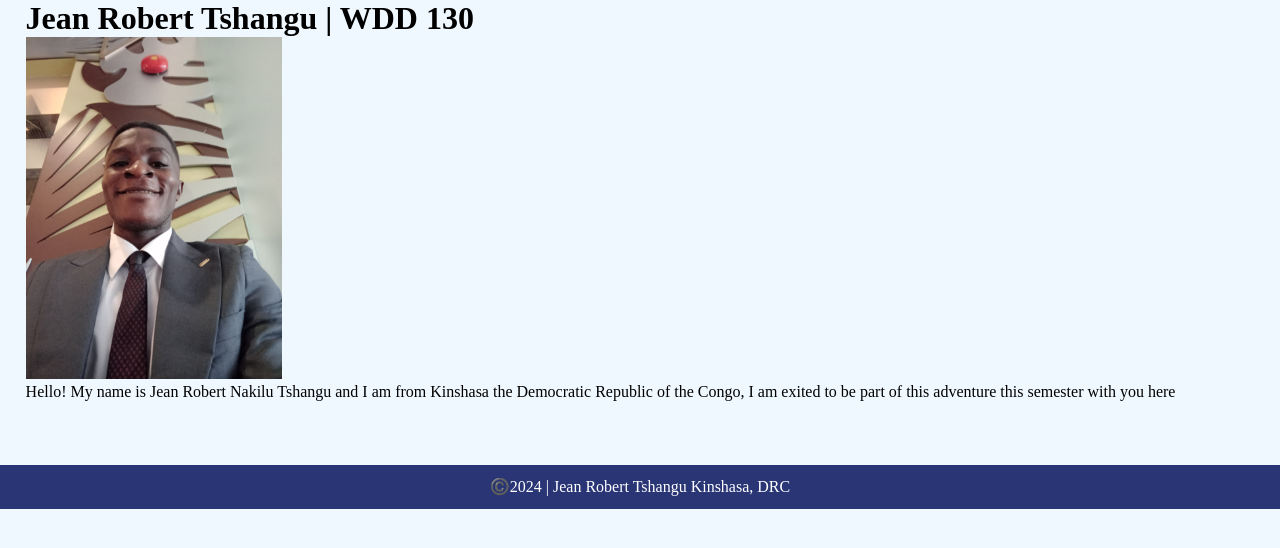
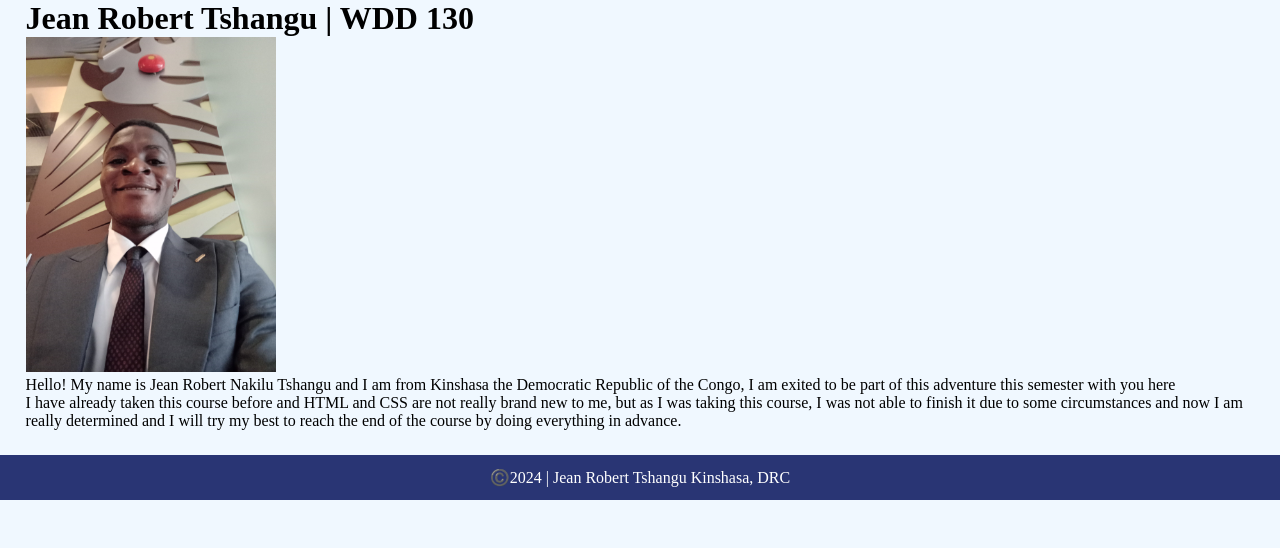
Before and after one commit to jrtshangu/Fall-semester-2024, a PHP site: the page made by WDD 130 2024 Fall/week 01/introduction.html in a window 1280 px wide. Shown: the part 77-625 px from the top of the page. Run offline with PHP 8.4, Linux system fonts and the light colour scheme.

Commit message:
Adding some comments and including some modifications

```diff
--- a/WDD 130 2024 Fall/week 01/introduction.html
+++ b/WDD 130 2024 Fall/week 01/introduction.html
@@ -15,11 +15,21 @@
       </nav>
     </header>
     <main>
-      <h1>Jean Robert Tshangu | WDD 130</h1>
-      <img src="images/20241025_084209438.jpg" alt="Hello, my name is Jean Robert" >
-      <p>Hello! My name is Jean Robert Nakilu Tshangu
+        <div class="main">
+
+
+        <h1>Jean Robert Tshangu | WDD 130</h1>
+        <img src="images/20241025_084209438.jpg" alt="Hello, my name is Jean Robert" >
+        <p>Hello! My name is Jean Robert Nakilu Tshangu
          and I am from Kinshasa the Democratic Republic of the Congo, I am exited to be part of this adventure
          this semester with you here</p>
+         <p>
+            I have already taken this course before and HTML and CSS are not really
+            brand new to me, but as I was taking this course, I was not able to finish
+            it due to some circumstances and now I am really determined and I will
+            try my best to reach the end of the course by doing everything in advance.
+         </p>
+        </div>
     </main>
     <footer>
       <p>©️2024 | Jean Robert Tshangu  Kinshasa, DRC</p>
--- a/WDD 130 2024 Fall/week 01/scripts/index.css
+++ b/WDD 130 2024 Fall/week 01/scripts/index.css
@@ -17,25 +17,20 @@ nav{
     color: aliceblue;
     padding: 2%;
 }
-
-
-main h1{
-
+main .main{
     padding-left: 2%;
 }
 
 main img{
-    padding-left: 2%;
+    grid-column: 1/2;
+    grid-row: 1/1;
     width: 20%;
 
 }
-main p{
-    padding-left: 2%;
 
-}
 
 footer{
-    margin-top: 5%;
+    margin-top: 2%;
     text-align: center;
     background-color: rgb(41, 53, 116);
     color: white;
```
